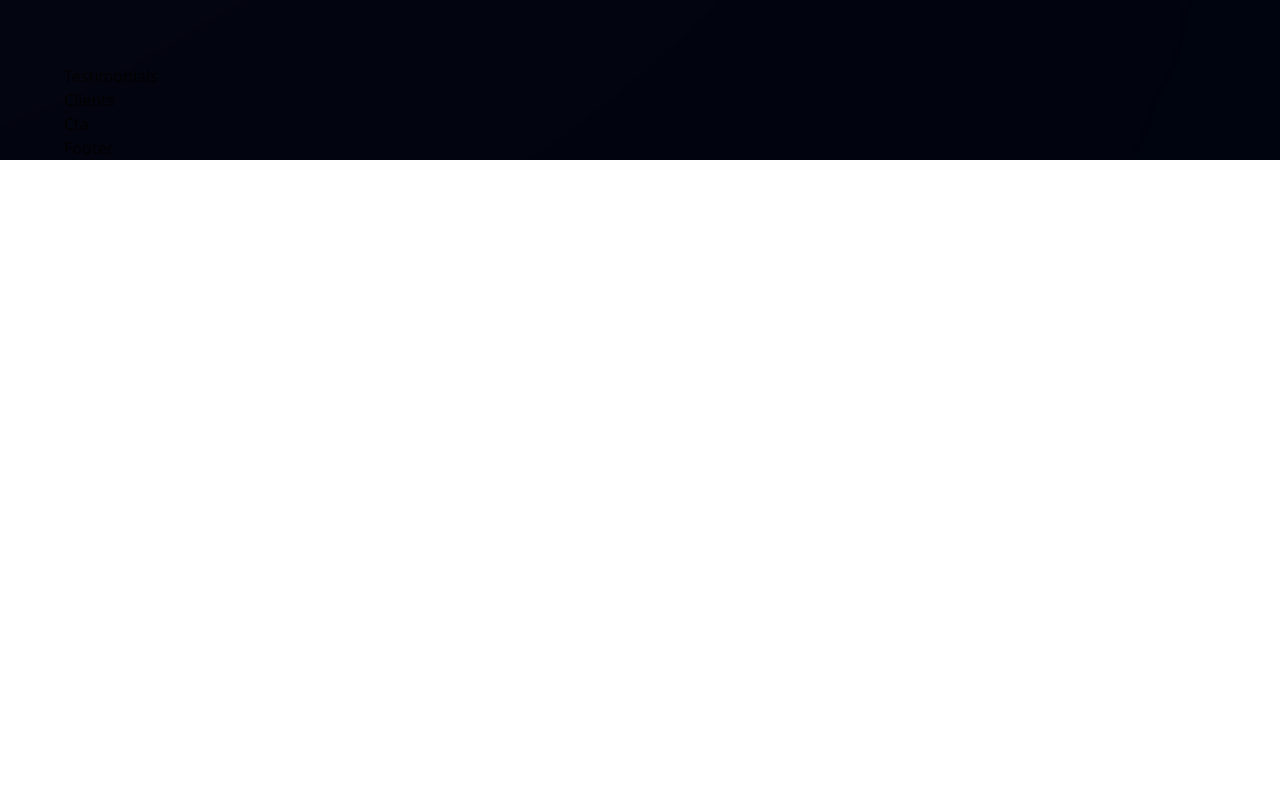
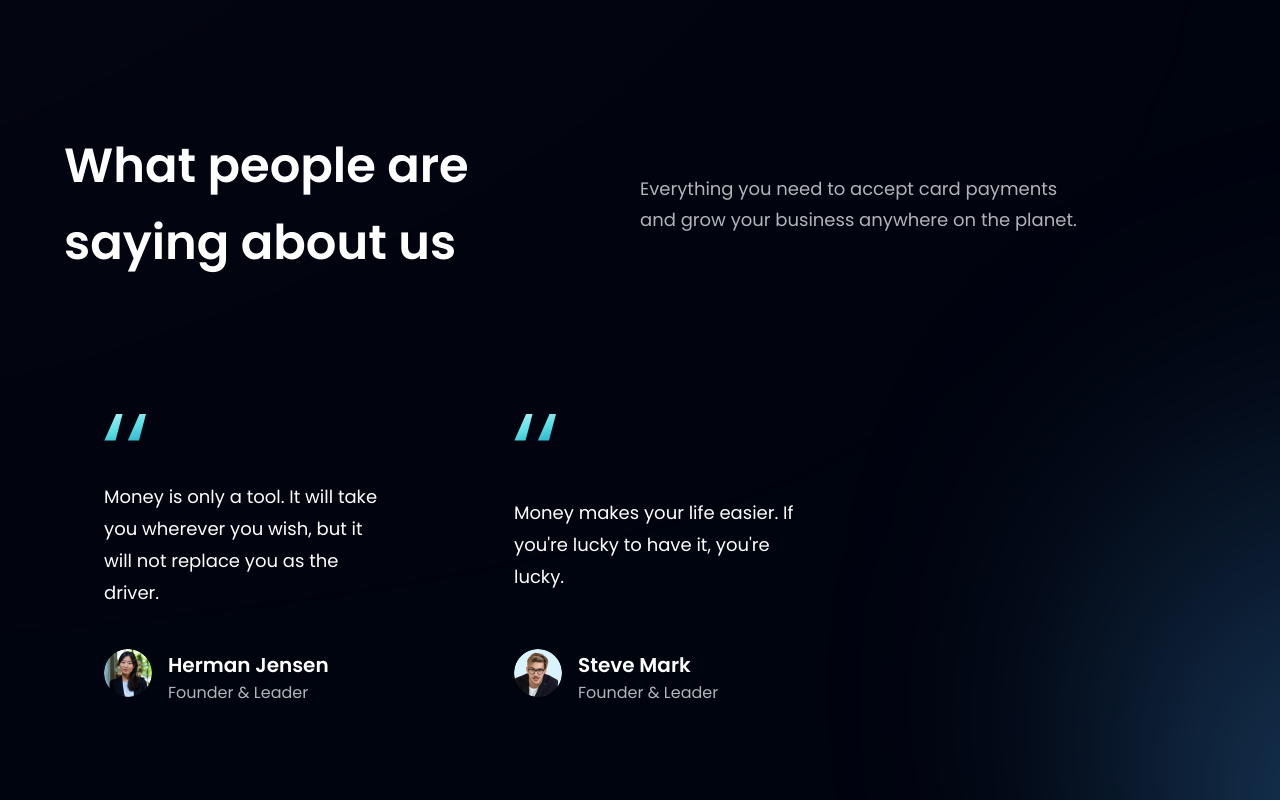
Before and after one commit to ndayishimiyeeric/Bank-app, a React (Vite) app: page / in a window 1280 px wide. Shown: the part 2740-3540 px from the top of the page. Before the commit the page ends 2900 px from the top, so only its background shows below. Built offline with nearby package versions, Linux system fonts and the light colour scheme.

Commit message:
Add testimonials section

```diff
--- a/src/components/FeedBackCard.jsx
+++ b/src/components/FeedBackCard.jsx
@@ -1,7 +1,30 @@
-import React from 'react';
+import { quotes } from '../assets';
 
-function FeedBackCard() {
-  return <div>FeedBackCard</div>;
+function FeedBackCard(props) {
+  const { index, name, content, title, img } = props;
+  return (
+    <div className="flex flex-col justify-between px-10 py-12 rounded-[20px] max-w-[370px] md:mr-10 sm:mr-5 mr-0 my-5 feedback-card cursor-pointer">
+      <img
+        src={quotes}
+        alt="quotes"
+        className="w-[42px] h-[27px] object-contain"
+      />
+      <p className="font-poppins font-normal text-[18px] leading-[32px] text-white my-10">
+        {content}
+      </p>
+      <div className="flex flex-row">
+        <img src={img} alt={name} className="w-[48px] h-[48px] rounded-full" />
+        <div className="flex flex-col ml-4">
+          <h4 className="font-poppins font-semibold text-[20px] leading-[32px] text-white">
+            {name}
+          </h4>
+          <p className="font-poppins font-normal text-[16px] leading-[24px] text-dimWhite">
+            {title}
+          </p>
+        </div>
+      </div>
+    </div>
+  );
 }
 
 export default FeedBackCard;
--- a/src/components/Testimonials.jsx
+++ b/src/components/Testimonials.jsx
@@ -1,7 +1,32 @@
-import React from 'react';
+import { feedback } from '../constants';
+import styles from '../styles';
+import FeedBackCard from './FeedBackCard';
 
 function Testimonials() {
-  return <div>Testimonials</div>;
+  return (
+    <section
+      id="clients"
+      className={`${styles.paddingY} ${styles.flexCenter} flex-col relative`}
+    >
+      <div className="absolute w-[60%] h-[60%] rounded-full -right-[50%] z-[0] blue__gradient" />
+      <div className="w-full flex justify-between items-center flex-col md:flex-row mb-6 sm:mb-16 relative z[1]">
+        <h1 className={`${styles.heading2}`}>
+          What people are <br className="sm:block hidden" /> saying about us
+        </h1>
+        <div className="w-full sm:mt-0 mt-6">
+          <p className={`${styles.paragraph} text-left max-w-[450px]`}>
+            Everything you need to accept card payments and grow your business
+            anywhere on the planet.
+          </p>
+        </div>
+      </div>
+      <div className="w-full flex flex-wrap sm:justify-start justify-center feedback-container relative z-[1]">
+        {feedback.map((feedback, index) => (
+          <FeedBackCard key={feedback.id} {...feedback} index={index} />
+        ))}
+      </div>
+    </section>
+  );
 }
 
 export default Testimonials;
```
